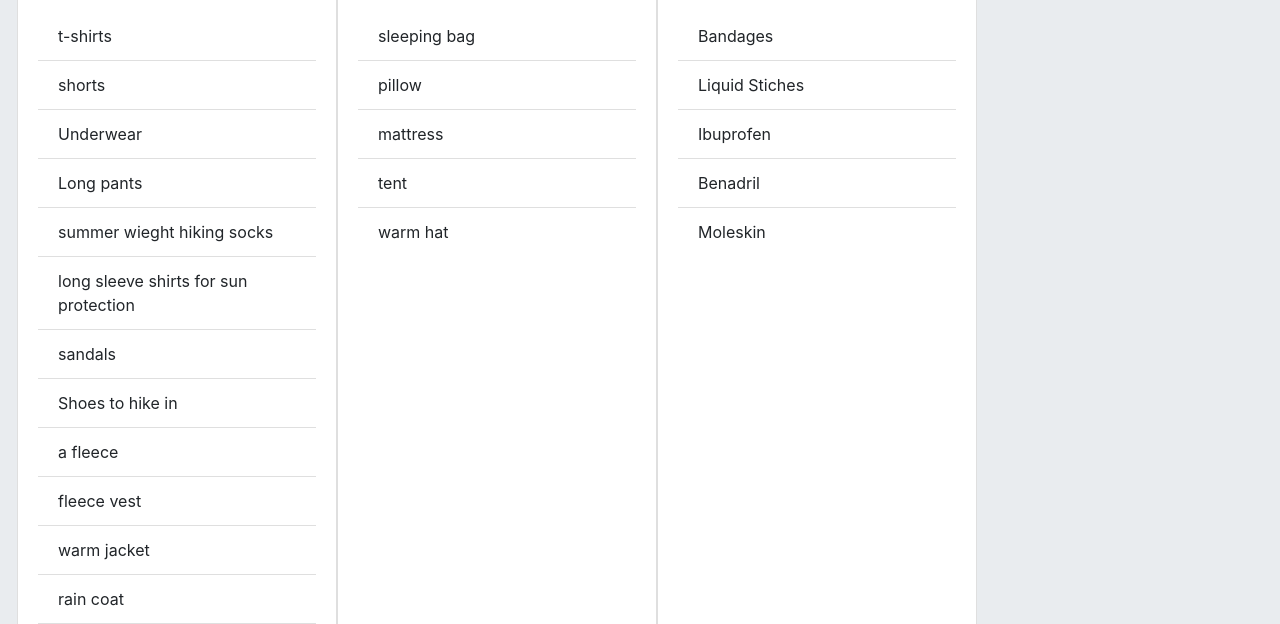
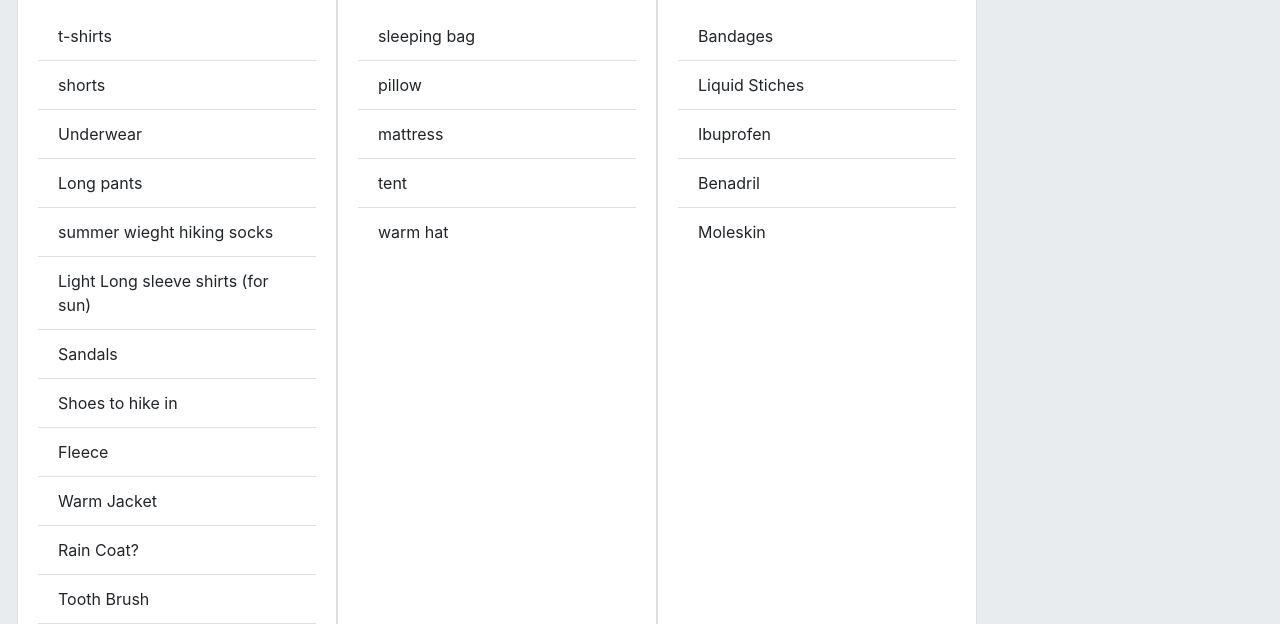
Before and after one commit to eric-gustafson1/maze2021, a plain HTML site: page gear.html in a window 1280 px wide. Shown: the part 328-952 px from the top of the page. Drawn offline with nearby package versions, Linux system fonts and the light colour scheme.

Commit message:
Update gear

```diff
--- a/gear.html
+++ b/gear.html
@@ -67,13 +67,12 @@
                         <li class="list-group-item">Underwear</li>
                         <li class="list-group-item">Long pants</li>
                         <li class="list-group-item">summer wieght hiking socks</li>
-                        <li class="list-group-item">long sleeve shirts for sun protection</li>
-                        <li class="list-group-item">sandals</li>
+                        <li class="list-group-item">Light Long sleeve shirts (for sun)</li>
+                        <li class="list-group-item">Sandals</li>
                         <li class="list-group-item">Shoes to hike in</li>
-                        <li class="list-group-item">a fleece</li>
-                        <li class="list-group-item">fleece vest</li>
-                        <li class="list-group-item">warm jacket</li>
-                        <li class="list-group-item">rain coat</li>
+                        <li class="list-group-item">Fleece</li>
+                        <li class="list-group-item">Warm Jacket</li>
+                        <li class="list-group-item">Rain Coat?</li>
                         <li class="list-group-item">Tooth Brush</li>
                         <li class="list-group-item">Tooth Paste</li>
                     </ul>
```
